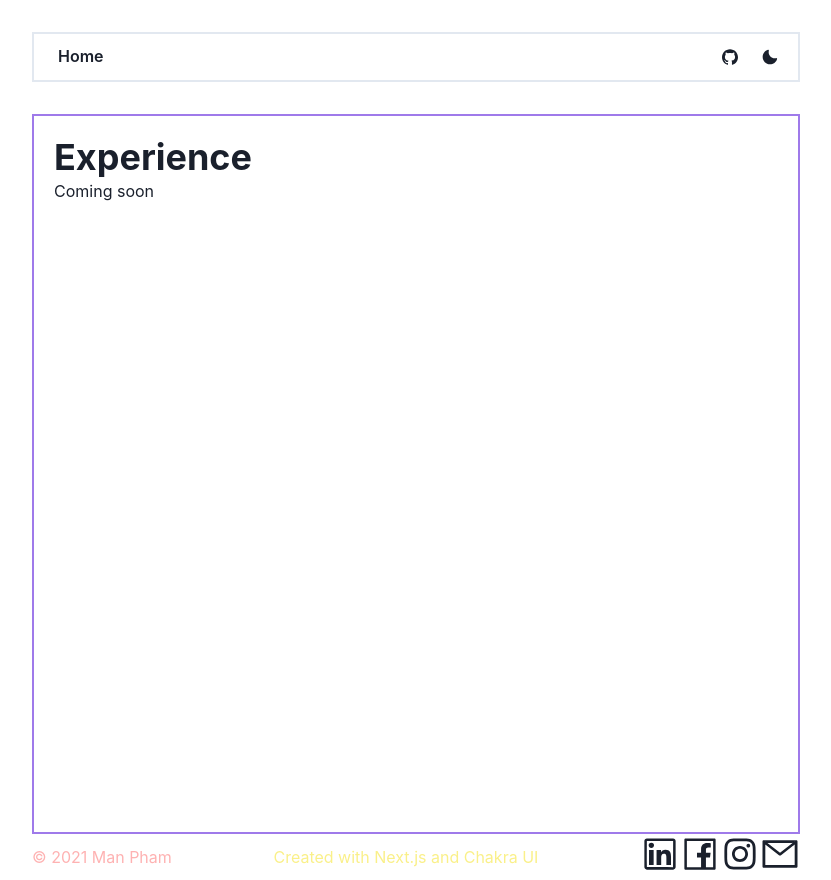
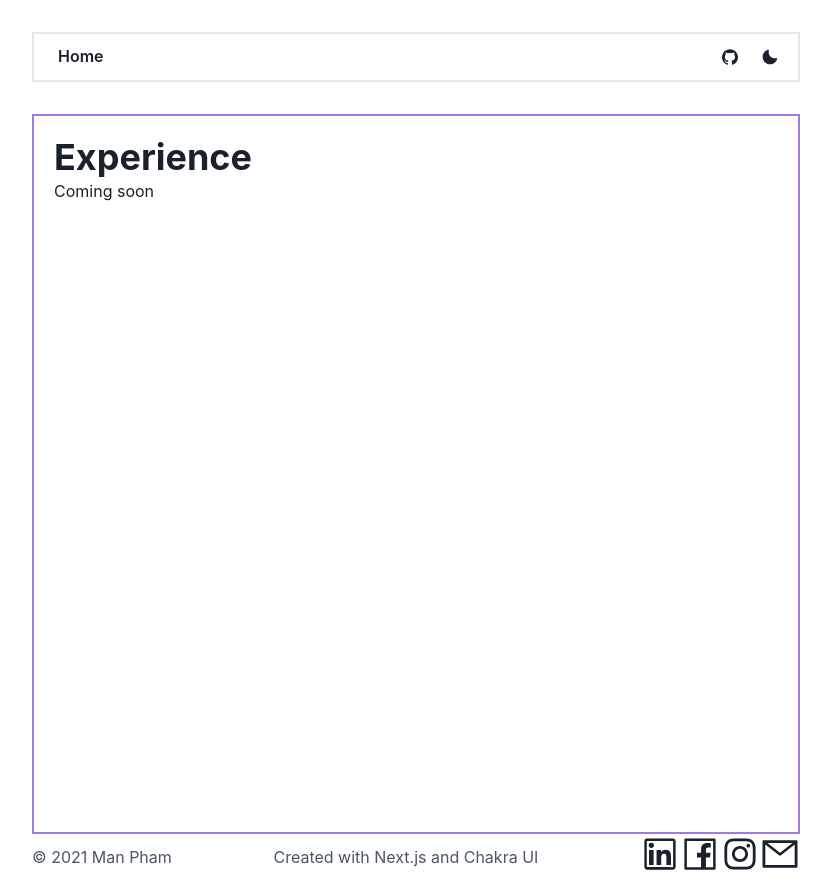
Before and after one commit to NeoTheSecond/portfolio, a Next.js app: page /experience in a window 1280 px wide. Shown: the whole page, without its empty margins (224-1055 px from the left). Built offline with nearby package versions, Linux system fonts and the light colour scheme.

Commit message:
removed header colors in light mode

```diff
--- a/components/Footer.tsx
+++ b/components/Footer.tsx
@@ -19,8 +19,8 @@ export default function Footer() {
             alignItems="center"
             justifyContent="space-between"
         >
-            <Text color="red.200">© 2021 Man Pham</Text>
-            <Text color="yellow.200">Created with Next.js and Chakra UI</Text>
+            <Text color={useColorModeValue("gray.600", "red.200")}>© 2021 Man Pham</Text>
+            <Text color={useColorModeValue("gray.600", "yellow.200")}>Created with Next.js and Chakra UI</Text>
             <div>
                 <Link
                     href="https://www.linkedin.com/in/m%E1%BA%ABn-ph%E1%BA%A1m-834428b5/"
--- a/components/Header.tsx
+++ b/components/Header.tsx
@@ -5,6 +5,7 @@ import { CgDarkMode } from "react-icons/cg"
 import { SunIcon, MoonIcon } from '@chakra-ui/icons'
 import { AiFillGithub } from "react-icons/ai"
 import { SiGithub } from "react-icons/si"
+import NextLink from 'next/link'
 
 export default function Header() {
     const bg = useColorModeValue("gray.200", "green.600");
@@ -13,7 +14,9 @@ export default function Header() {
     return (
         <Box borderColor={bg} borderWidth={2} h="50px" mt={8} mb={8}>
             <Center h="100%" px={2}>
-                <Button variant="ghost" href="/">Home</Button>
+                <NextLink href="/">
+                    <Button variant="ghost">Home</Button>
+                </NextLink>
                 <Spacer />
                 <Link href="https://github.com/NeoTheSecond/portfolio" isExternal>
                     <IconButton _focus={{ outline: "none" }} variant="ghost" aria-label="Github Repo button" icon={<SiGithub />} />
--- a/pages/index.tsx
+++ b/pages/index.tsx
@@ -334,7 +334,7 @@ export default function Home({
                 <Divider mt={3} mb={3} />
 
                 <Heading
-                    color={useColorModeValue("orange.500", "red.400")}
+                    color={useColorModeValue("gray.700", "red.400")}
                     mb={5}
                 >
                     Education <Icon as={MdSchool} mb={1} fontSize={"3xl"} />
@@ -355,7 +355,7 @@ export default function Home({
                 <Divider mt={[10, 5]} mb={3} />
 
                 <Heading
-                    color={useColorModeValue("orange.500", "red.400")}
+                    color={useColorModeValue("gray.700", "red.400")}
                     mb={5}
                 >
                     Experience{" "}
```
